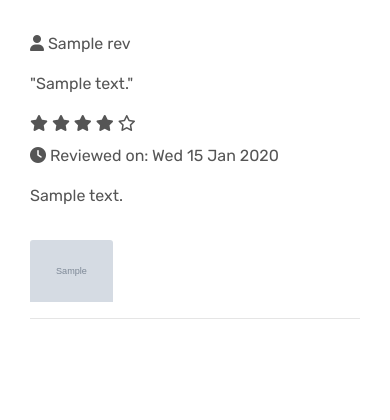
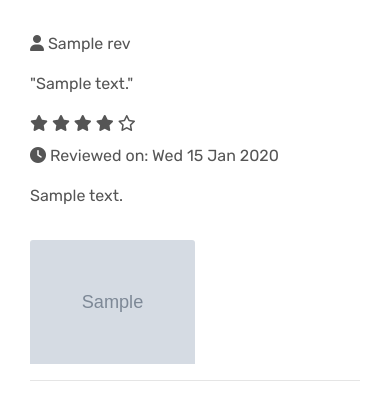
Before and after one commit to Giov3ss/PowerProtein, a Django app: page /reviews/reviews/ in a window 390 px wide. Shown: the part 235-655 px from the top of the page. Run offline with Django 3.2, Linux system fonts and the light colour scheme; tables that the repository leaves empty hold one stand-in row (values such as "Sample post"); grey boxes marked "Sample" are stand-in pictures; parts of the project's set-up code (start-up, migrations or seed data) failed here and were passed over; some libraries are stand-ins or nearby versions.

Commit message:
added customer clearable file input, and added media queries to review image

```diff
--- a/reviews/static/reviews/css/reviews.css
+++ b/reviews/static/reviews/css/reviews.css
@@ -4,5 +4,15 @@ body {
 }
 
 .review-img {
-    width: 25%;
+    width: 35%;
 }
+
+
+
+/* -------------------------------- Media Queries */
+
+@media only screen and (max-width: 991px) {
+    .review-img  {
+        width: 50%;
+    }
+}
```
Also changed, not shown: reviews/templates/custom_widget_templates/custom_clearable_file_input.html (added, +17 -0 lines).
